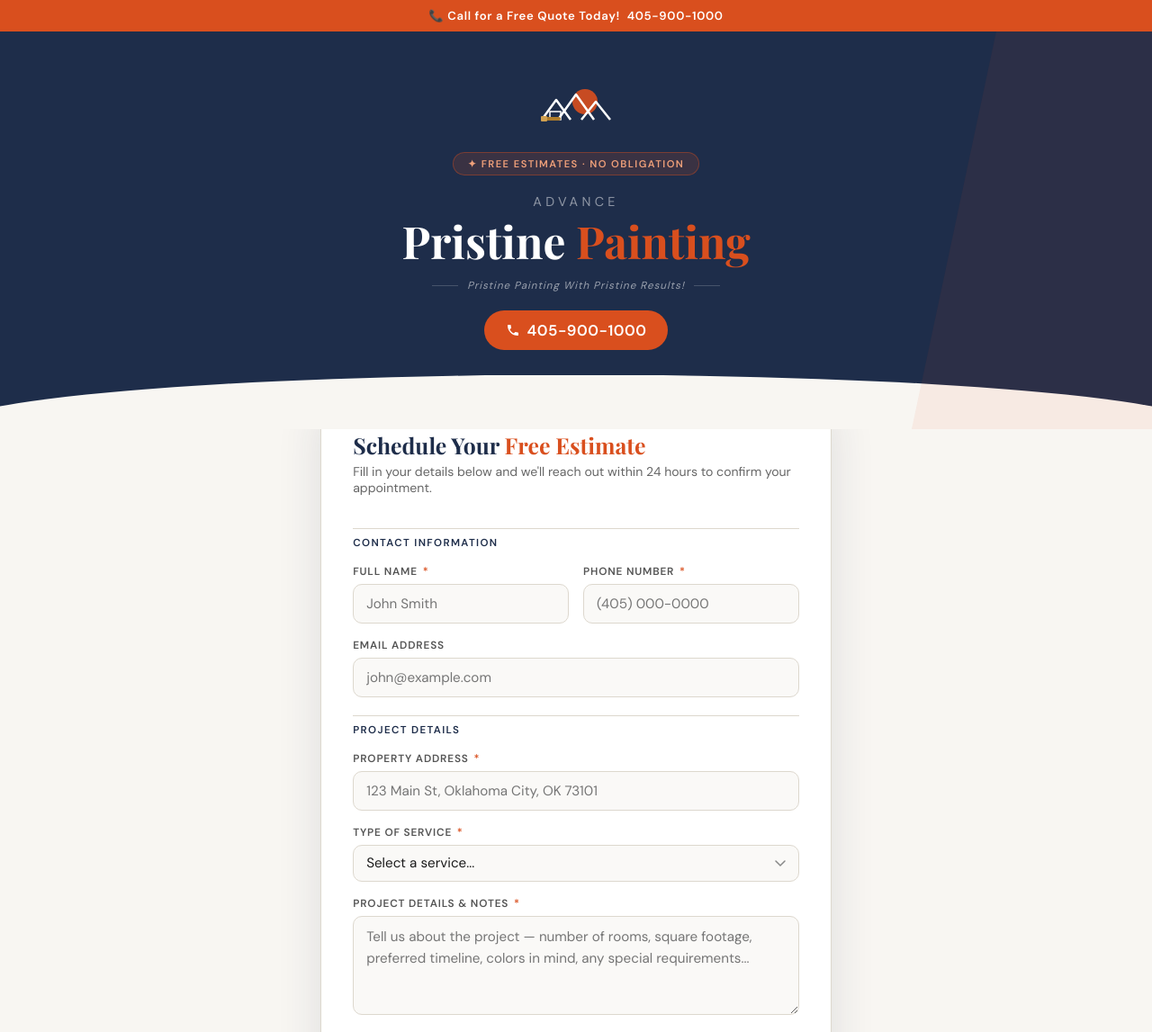
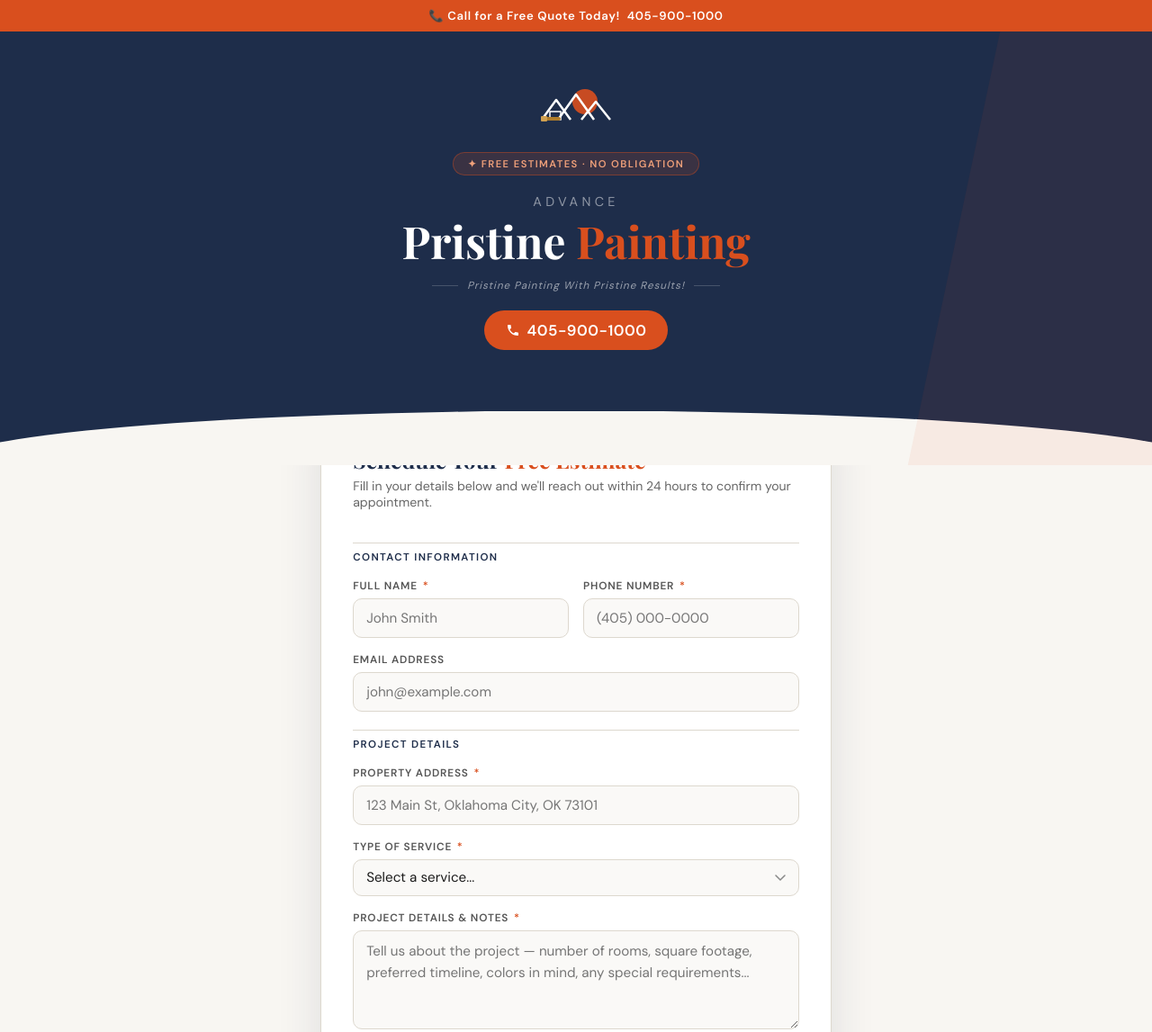
Before and after one commit to DarkMafiaHF/Painting-HF, a website: page public/index.html in a window 1280 px wide. Shown: the top 1147 px of the page at 90% size. Drawn offline with nearby package versions, Linux system fonts and the light colour scheme.

Commit message:
Update index.html

```diff
--- a/public/index.html
+++ b/public/index.html
@@ -46,7 +46,7 @@
   /* HERO */
   .hero {
     background: var(--navy); color: #fff;
-    padding: 3.5rem 1.5rem 5.5rem;
+    padding: 3.5rem 1.5rem 8rem;
     text-align: center; position: relative; overflow: hidden;
   }
   .hero::before {
@@ -95,7 +95,7 @@
   .hero-phone svg { width: 16px; height: 16px; fill: #fff; }
 
   /* FORM CARD */
-  .main-wrap { max-width: 600px; margin: -2.5rem auto 3rem; padding: 0 1rem; }
+  .main-wrap { max-width: 600px; margin: -4rem auto 3rem; padding: 0 1rem; }
   .card {
     background: var(--white); border-radius: 20px;
     padding: 2.5rem 2.2rem;
```
